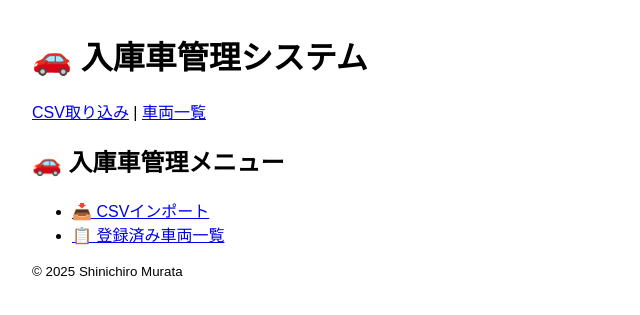
After one commit to shin-murata/vehicle_app, a Flask app: page / in a window 1280 px wide. The commit adds this page. Shown: the top 315 px of the page, without its empty margins (0-640 px from the left). Run offline with Flask 3, Linux system fonts and the light colour scheme.

Commit message:
再インポート

```diff
--- a/app/models.py
+++ b/app/models.py
@@ -13,7 +13,6 @@ class Vehicle(db.Model):
     car_name = db.Column(db.String)        # 車名
     model_code = db.Column(db.String)      # 認定型式
     year = db.Column(db.Integer)           # 年式
-    maker_name = db.Column(db.String)      # メーカー（予備的に残す場合）
     vin = db.Column(db.String)             # 車台番号
     color = db.Column(db.String)           # 車色
     estimate_price = db.Column(db.Integer) # 見積金額
@@ -23,7 +22,6 @@ class Vehicle(db.Model):
     manufacturer = db.relationship('Manufacturer', back_populates='vehicles')
 
     scraped_info = db.relationship('ScrapedInfo', back_populates='vehicle', cascade='all, delete-orphan')
-
 
 # 🏭 Manufacturer master table
 class Manufacturer(db.Model):
--- a/app/routes.py
+++ b/app/routes.py
@@ -1,23 +1,10 @@
-# ✅ 入庫車管理アプリ：CSV取り込み＋スクレイピング構想
-
-# ステップ全体の流れ
-# 1. CSVファイルを取り込む
-# 2. Vehicleに新規レコードを追加（重複チェックあり）
-# 3. 車名 + 型式でスクレイピング
-# 4. Manufacturerに追加（重複チェックあり）
-# 5. Vehicle.manufacturer_id に外部キーとして紐付け
-# 6. ScrapedInfo に履歴として保存（任意）
-
-# --- FlaskルートでのCSVインポート処理例 ---
-# ファイル: app/routes.py に追加する
-
 import time
 import csv
 import re
 import unicodedata
 import pandas as pd
 from flask import Blueprint, request, jsonify, render_template, redirect, url_for
-from sqlalchemy import and_
+from sqlalchemy import and_, or_  # ← ✅ ここに or_ を追加
 from app import db
 from app.models import Vehicle, Manufacturer, ScrapedInfo
 from scraper.scrape_maker import scrape_manufacturer
@@ -25,7 +12,11 @@ from datetime import date
 
 bp = Blueprint('routes', __name__)
 
-@bp.route('/import_csv', methods=['POST'])
+@bp.route("/")
+def index():
+    return render_template("index.html")
+
+@bp.route('/import_csv', methods=['GET', 'POST'])  # ← GETを追加！
 def import_csv():
     if request.method == 'GET':
         return render_template("import_csv.html")
@@ -37,13 +28,13 @@ def import_csv():
 
     df = pd.read_csv(file, encoding='cp932')
 
-    # ✅ 事前にスクレイピング済みIDを除外
-    done_ids = db.session.query(Vehicle.internal_code).join(ScrapedInfo).filter(
-        ScrapedInfo.manufacturer_name.notin_(["仮メーカー", "不明"])
-    ).all()
-    done_ids = [code[0] for code in done_ids]
-    df = df[~df["自社管理番号"].isin(done_ids)]
-    print(f"🧹 スクレイピング済みの {len(done_ids)} 件を除外しました → 処理対象: {len(df)} 件")
+    # ✅ 半角カタカナを全角に統一
+    def to_zenkaku(text):
+        if isinstance(text, str):
+            return unicodedata.normalize('NFKC', text)
+        return text
+
+    df = df.applymap(to_zenkaku)
 
     added = 0
     fail_count = 0
@@ -65,24 +56,71 @@ def import_csv():
             print(f"⏸ {batch_size}件処理ごとに休憩中...")
             time.sleep(10)
 
-        vehicle = Vehicle.query.filter_by(internal_code=row.自社管理番号).first()
+        vehicle = Vehicle.query.filter_by(intake_number=row.入庫番号).first()
+
         if not vehicle:
             vehicle = Vehicle(
+                intake_number=row.入庫番号,
+                status=row.ステータス,
+                condition=row.状態,
+                pickup_date=row.引取完了日 if not pd.isna(row.引取完了日) else None,
+                client=row.依頼元,
                 car_name=row.車名,
                 model_code=row.認定型式,
                 year=row.年式,
+                vin=row.車台番号,
+                color=row.車色,
+                estimate_price=row.見積金額,
                 internal_code=row.自社管理番号
             )
             db.session.add(vehicle)
-            print(f"📝 Vehicle 追加: {row.自社管理番号}")
+            print(f"📝 Vehicle 追加: {row.入庫番号}")
         else:
-            print(f"📦 Vehicle 既に存在: {row.自社管理番号}")
+            print(f"📦 Vehicle 既に存在: {row.入庫番号}")
+                # ✅ 既存データが None のカラムを CSV の値で補完
+            if vehicle.intake_number is None and not pd.isna(row.入庫番号):
+                vehicle.intake_number = row.入庫番号
+
+            if vehicle.status is None and not pd.isna(row.ステータス):
+                vehicle.status = row.ステータス
+
+            if vehicle.condition is None and not pd.isna(row.状態):
+                vehicle.condition = row.状態
+
+            if vehicle.pickup_date is None and not pd.isna(row.引取完了日):
+                vehicle.pickup_date = row.引取完了日
+
+            if vehicle.client is None and not pd.isna(row.依頼元):
+                vehicle.client = row.依頼元
+
+            if vehicle.car_name is None and not pd.isna(row.車名):
+                vehicle.car_name = row.車名
+
+            if vehicle.model_code is None and not pd.isna(row.認定型式):
+                vehicle.model_code = row.認定型式
+
+            if vehicle.year is None and not pd.isna(row.年式):
+                vehicle.year = row.年式
+
+            if vehicle.vin is None and not pd.isna(row.車台番号):
+                vehicle.vin = row.車台番号
+
+            if vehicle.color is None and not pd.isna(row.車色):
+                vehicle.color = row.車色
+
+            if vehicle.estimate_price is None and not pd.isna(row.見積金額):
+                vehicle.estimate_price = row.見積金額
+
+            # ✅ 変更があった場合に明示的に再追加
+            db.session.add(vehicle)
 
         scraped = ScrapedInfo.query.filter_by(vehicle_id=vehicle.id).first()
-        # ✅ すでに仮メーカー以外が登録されていたらスキップ
-        if scraped and scraped.manufacturer_name not in ["仮メーカー", "不明"]:
-            print(f"⏭ スクレイピング済みスキップ: {row.自社管理番号}")
+
+        # ✅ 「すでに仮メーカー or 不明」が登録されていればスキップ
+        if scraped and scraped.manufacturer_name in ["仮メーカー", "不明"]:
+            print(f"⏭ 仮メーカー or 不明は再スクレイピング不要: {row.自社管理番号}")
             continue
+
 
         # ✅ 正規化＋接頭辞除去でキーワードを生成
         car_name_normalized = unicodedata.normalize("NFKC", str(row.車名)).replace("・", "")
--- a/app/templates/base.html
+++ b/app/templates/base.html
@@ -1,4 +1,4 @@
-<!-- base.html -->
+<!-- ✅ base.html：タイトルのブロックは1回だけ定義、h1は固定文言に -->
 <!DOCTYPE html>
 <html lang="ja">
 <head>
@@ -22,22 +22,12 @@
     </nav>
   </header>
 
-  {% block content %}{% endblock %}
-</body>
-</html><!DOCTYPE html>
-<html lang="ja">
-<head>
-    <meta charset="UTF-8">
-    <title>{% block title %}車両管理{% endblock %}</title>
-    <link rel="stylesheet" href="{{ url_for('static', filename='style.css') }}">
-</head>
-<body>
-    <header><h1>🚗 車両管理アプリ</h1></header>
+  <main>
+    {% block content %}{% endblock %}
+  </main>
 
-    <main>
-        {% block content %}{% endblock %}
-    </main>
-
-    <footer><small>© 2025 Shinichiro Murata</small></footer>
+  <footer>
+    <small>© 2025 Shinichiro Murata</small>
+  </footer>
 </body>
 </html>
--- /dev/null
+++ b/app/templates/index.html
@@ -0,0 +1,11 @@
+{% extends "base.html" %}
+
+{% block title %}トップページ{% endblock %}
+
+{% block content %}
+  <h2>🚗 入庫車管理メニュー</h2>
+  <ul>
+    <li><a href="{{ url_for('routes.import_csv') }}">📥 CSVインポート</a></li>
+    <li><a href="{{ url_for('routes.list_vehicles') }}">📋 登録済み車両一覧</a></li>
+  </ul>
+{% endblock %}
```
Also changed, not shown: app/templates/vehicle_list.html (+29 -4 lines), migrations/versions/f798a820db70_initial.py (renamed from migrations/versions/b1d7e658a505_initial_migration_with_utf8_db.py, +4 -5 lines), 1 other file.
